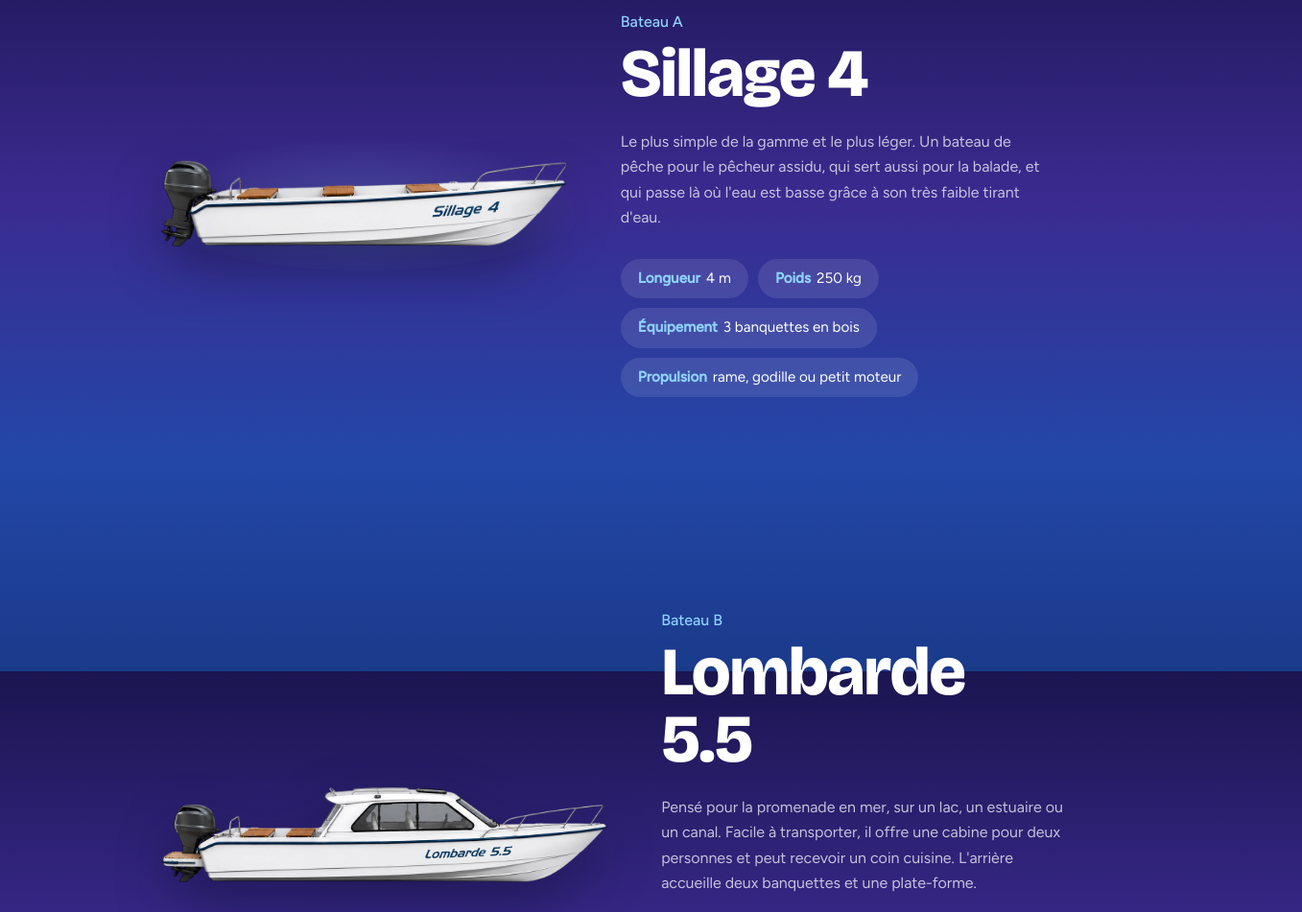
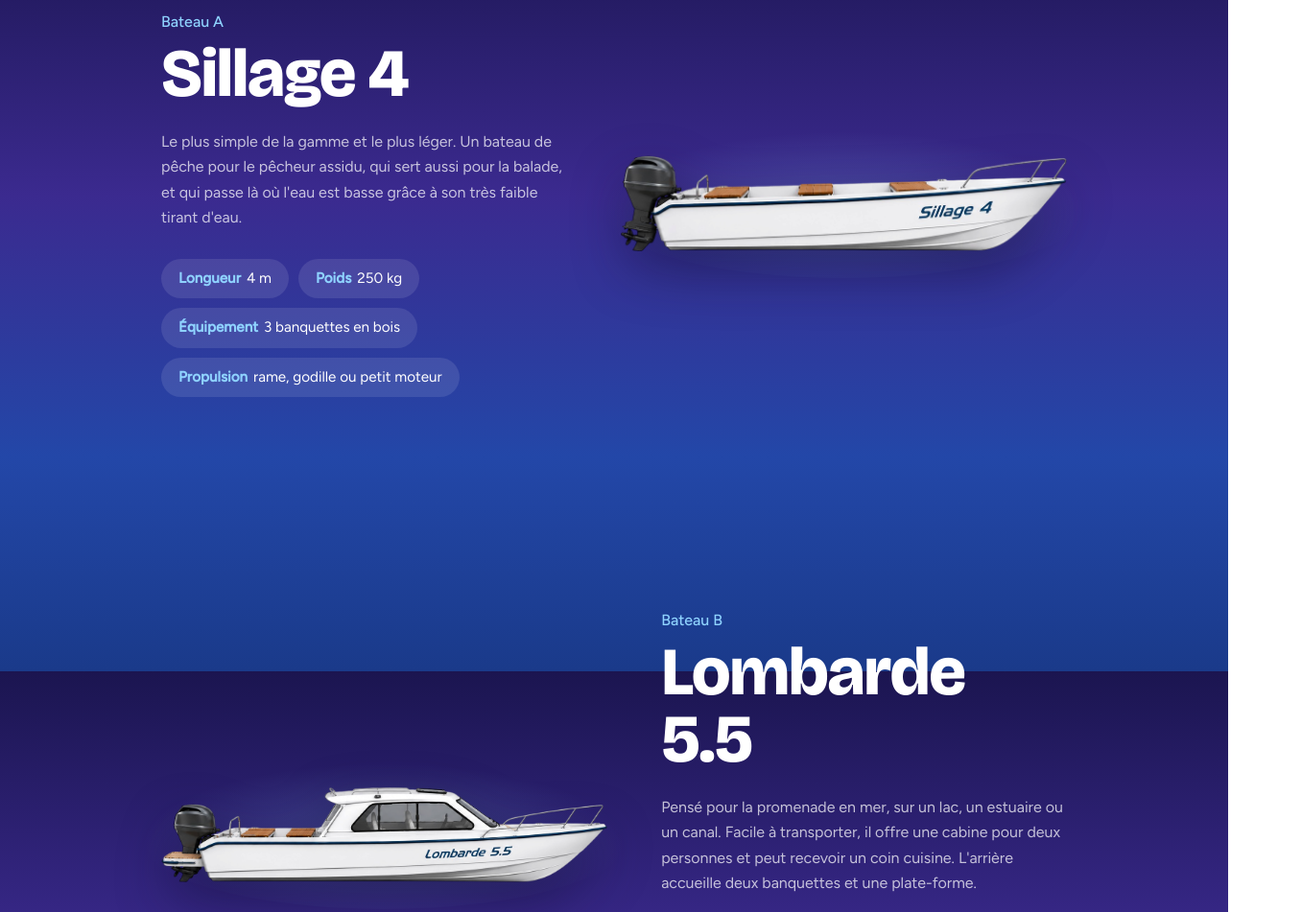
Before and after one commit to gillesdevauchelle/BDSM, a plain HTML site: page index.html in a window 1280 px wide. Shown: the part 900-1851 px from the top of the page at 96% size, 1357 px wide, since content can reach past the window. Drawn offline with nearby package versions, Linux system fonts and the light colour scheme.

Commit message:
Adjust layout and padding for even bateau elements

```diff
--- a/index.html
+++ b/index.html
@@ -71,7 +71,8 @@ nav a:hover{background:var(--ciel);color:var(--nuit)}
   display:grid;grid-template-columns:1.1fr 1fr;gap:56px;align-items:center;
 }
 .bateau:nth-of-type(even){grid-template-columns:1fr 1.1fr}
-.bateau:nth-of-type(even) .dessin{position:relative;padding:6% 0}
+.bateau:nth-of-type(even) .dessin{order:2}
+.dessin{position:relative;padding:6% 0}
 .dessin::before{
   content:"";position:absolute;inset:0 -6%;border-radius:50%;
   background:radial-gradient(ellipse at 50% 55%,rgba(143,211,255,.22),rgba(143,211,255,0) 68%);
```
